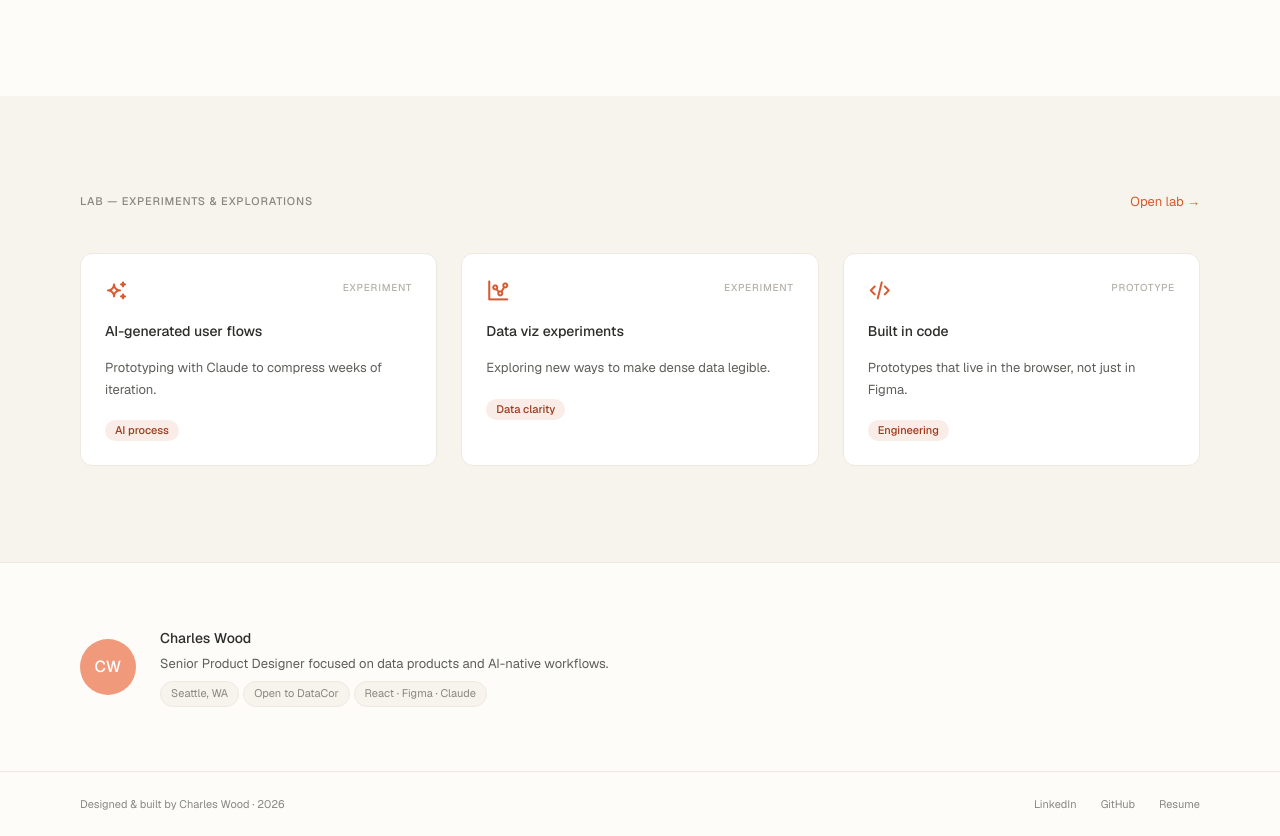
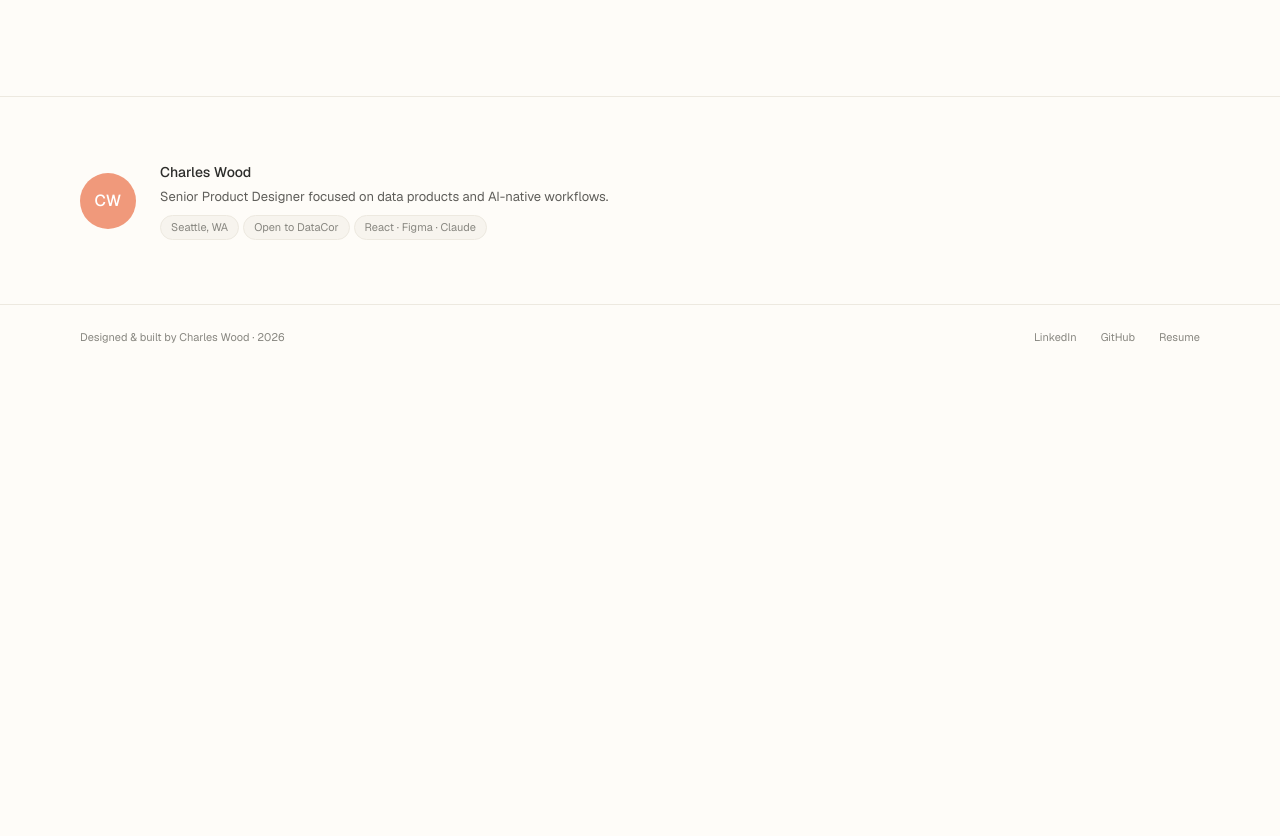
Before and after one commit to cdwood123/ux-portfolio, a React (Vite) app: page / in a window 1280 px wide. Shown: the part 1697-2533 px from the top of the page. After the commit the page ends 2067 px from the top, so only its background shows below. Built offline with nearby package versions, Linux system fonts and the light colour scheme.

Commit message:
Comment out Lab preview section on Home page
Co-Authored-By: Claude Sonnet 4.6 <noreply@anthropic.com>

```diff
--- a/src/pages/Home.jsx
+++ b/src/pages/Home.jsx
@@ -98,7 +98,7 @@ export default function Home() {
       </section>
 
       {/* Lab preview */}
-      <section className="lab-preview" aria-label="Lab experiments">
+      {/* <section className="lab-preview" aria-label="Lab experiments">
         <div className="container">
           <SectionHeader
             label="Lab — experiments &amp; explorations"
@@ -110,7 +110,7 @@ export default function Home() {
             ))}
           </div>
         </div>
-      </section>
+      </section> */}
 
       {/* About strip */}
       <section className="about-strip" aria-label="About">
```
